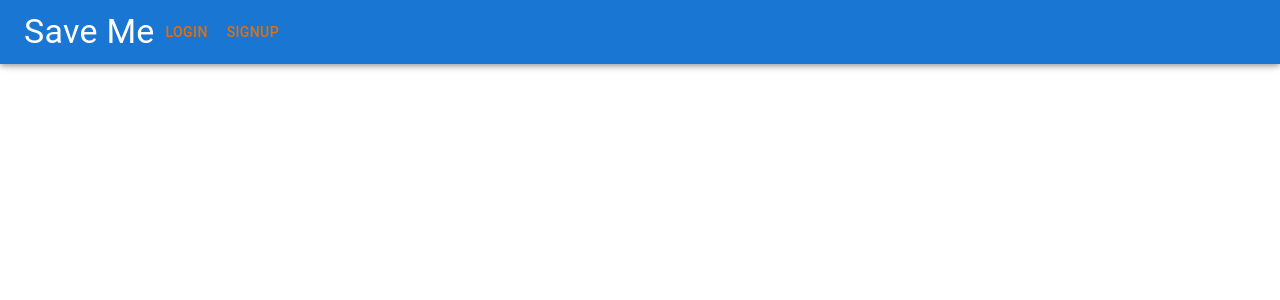
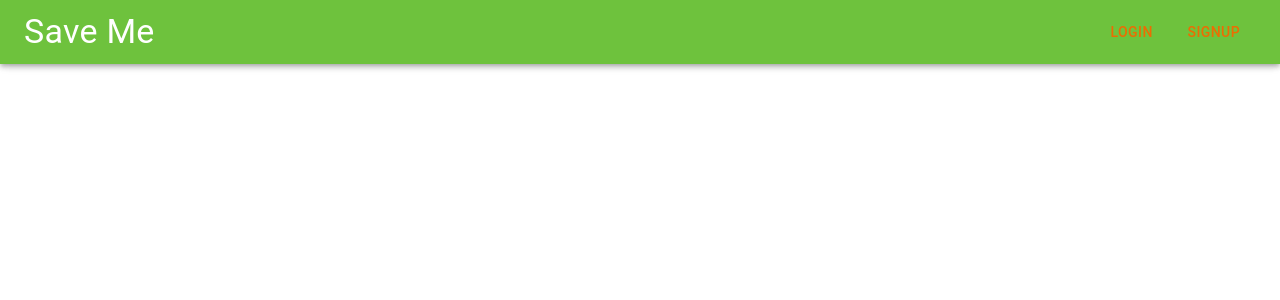
Before and after one commit to sandamini98/SAVEMEPROJECT, a React (Create React App) app in the folder frontend/: page / in a window 1280 px wide. Shown: the top 300 px of the page. Built offline with nearby package versions, Linux system fonts and the light colour scheme.

Commit message:
add background color and margin, border radius for header line

```diff
--- a/frontend/src/components/Header.js
+++ b/frontend/src/components/Header.js
@@ -1,15 +1,21 @@
 import React from 'react'
 import {AppBar, Toolbar, Typography, Box, Button} from '@mui/material'
 const Header = () => {
-    return <AppBar>
+    return (
+    <AppBar sx={{background: "#6ec23d" }}>
       <Toolbar>
         <Typography variant="h4">Save Me</Typography>
-        <Box>
-            <Button color="warning">Login</Button>
-            <Button color="warning">Signup</Button>
+        <Box display="flex" marginLeft="auto">
+            <Button sx={{margin:1,borderRadius:10}} color="warning">
+                Login
+            </Button>
+            <Button sx={{margin:1,borderRadius:10}} color="warning">
+                Signup
+            </Button>
         </Box>
       </Toolbar>
-  </AppBar>;
-}
+    </AppBar>
+  );
+};
 
 export default Header
```
